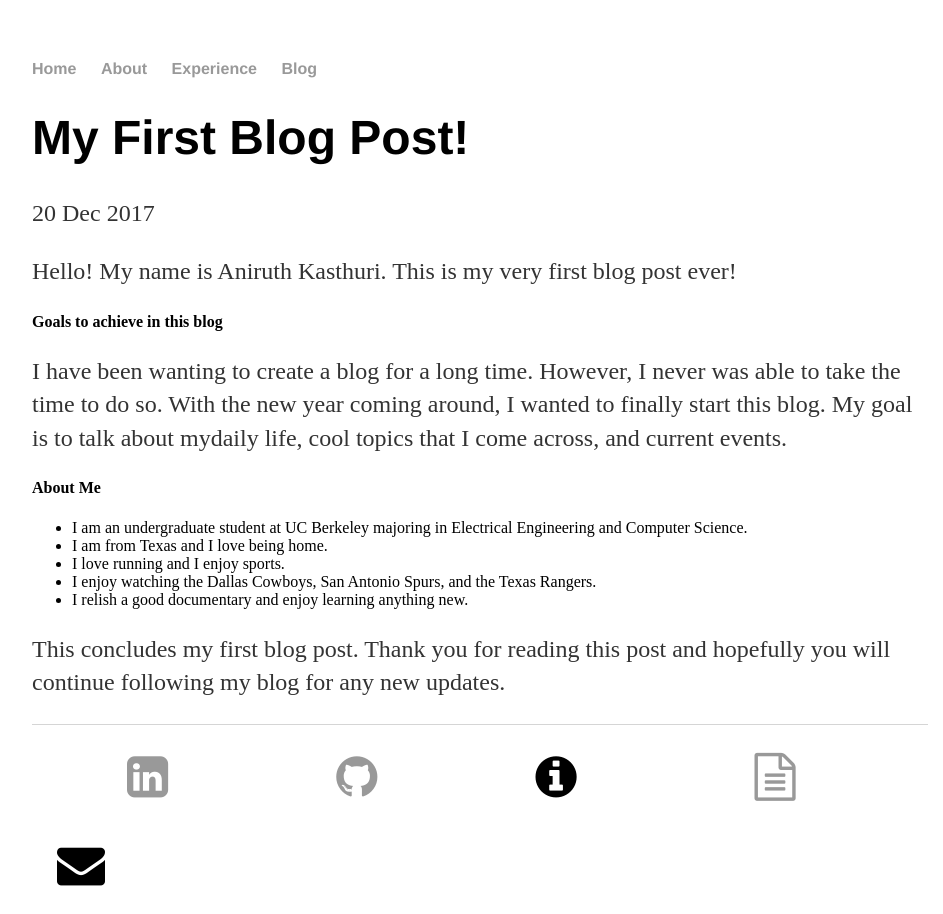
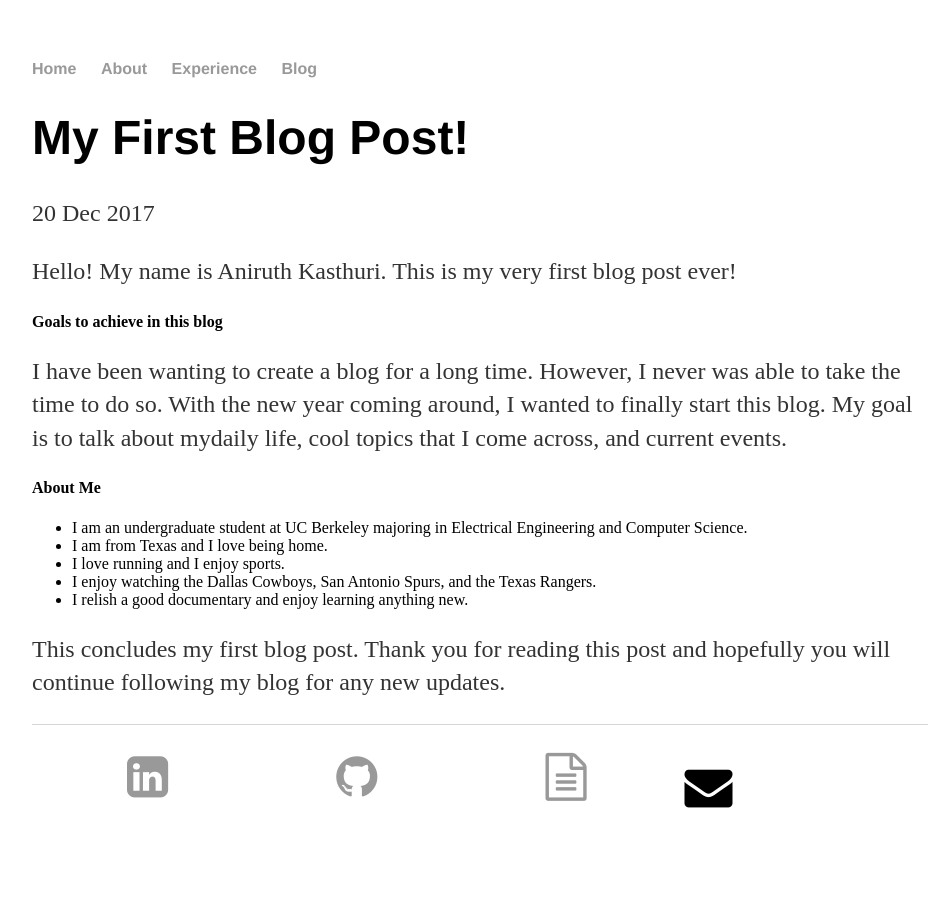
Before and after one commit to aniruthkasthuri/aniruthkasthuri.github.io, a Jekyll site: the page built from _posts/2017-12-20-My-First-Entry.markdown, in a window 1280 px wide. Shown: the whole page, without its empty margins (160-1103 px from the left). Built offline with Jekyll 4.4.1, drawn with Linux system fonts in a browser that asks for light colours.

Commit message:
Update default.html

```diff
--- a/_layouts/default.html
+++ b/_layouts/default.html
@@ -24,7 +24,7 @@
 	    		<ul>
 			<div class="centered row">
   				<div class="fourteen wide mobile eight wide tablet six wide computer column">
-  					<div class="ui five column grid">
+  					<div class="ui four column grid">
 	  					<div class="column">
 						    <div class="linkedin">
 						    <a href="https://www.linkedin.com/in/aniruthkasthuri"><i class="fa fa-linkedin-square" style="font-size:48px;padding-left: 80px;"></i></a>
@@ -32,9 +32,7 @@
 						    <div class="github">
 						       <a href="https://github.com/aniruthkasthuri"><i class="fa fa-github" style="font-size:48px;padding-left: 80px;"></i></a>
 						    </div>
-						    <div class="info">
-							<i class="fa fa-info-circle"  style="font-size:48px; padding-left: 70px"></i>
-						    </div>
+
 						    <div class="resume">
 							<a href="Aniruth Kasthuri Resume.pdf"><i class="fa fa-file-text-o" style="font-size:48px;padding-left: 80px;"></i></a>
 						    </div>
```
